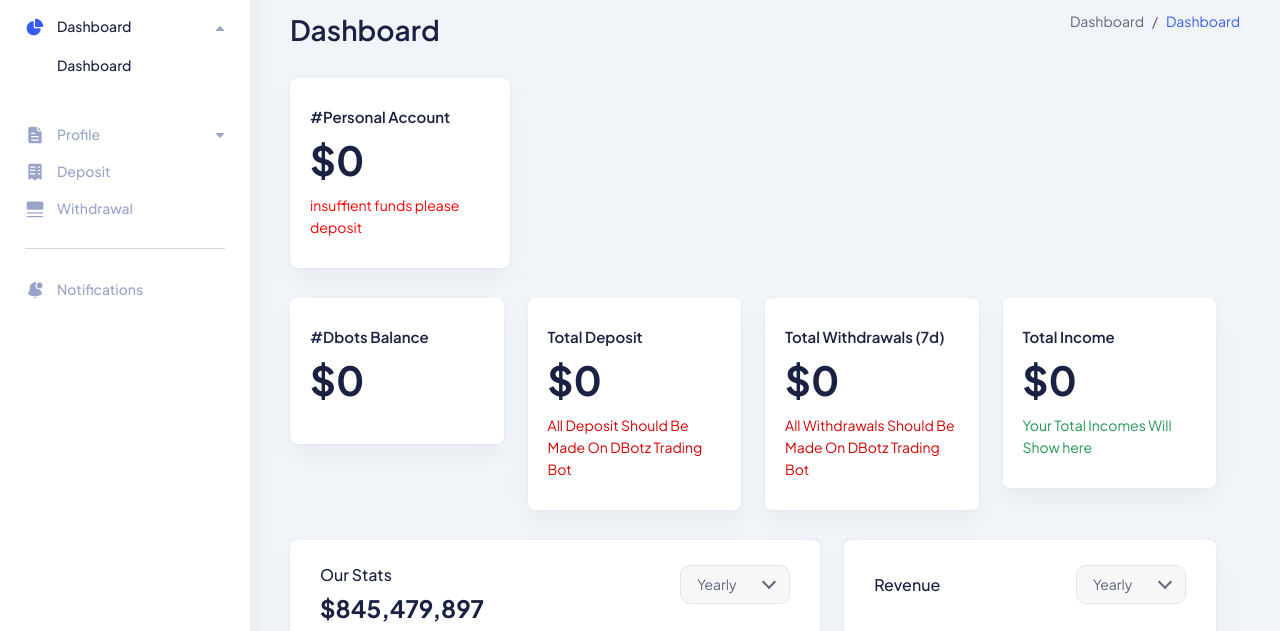
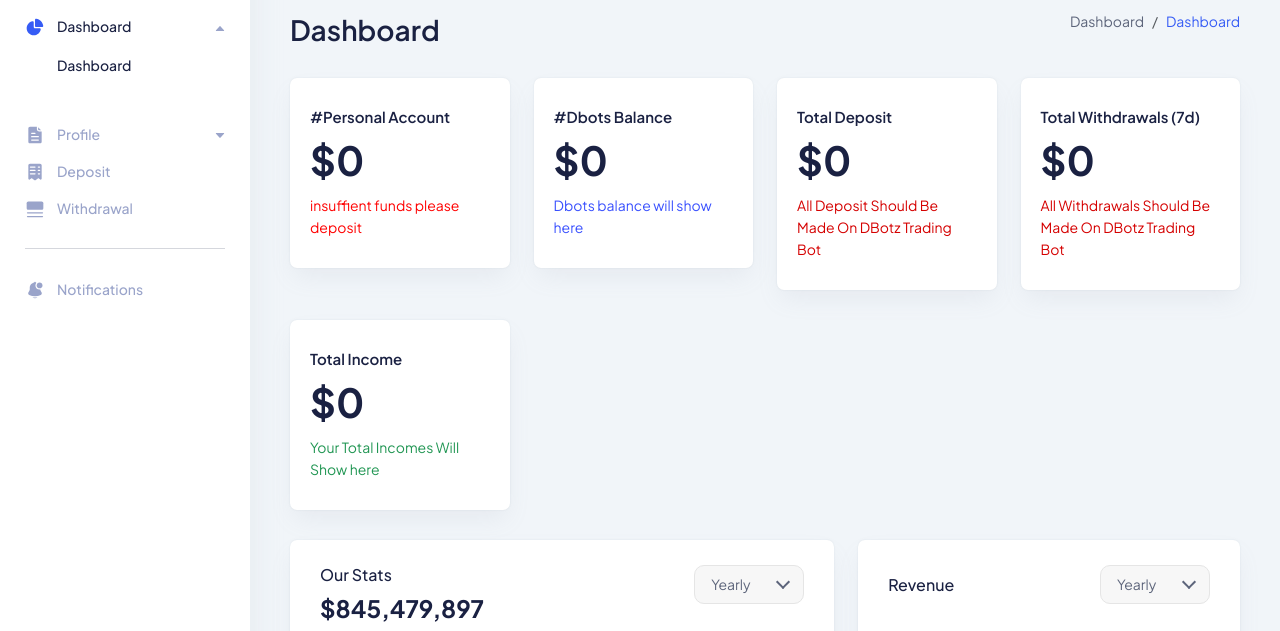
Before and after one commit to DDbots-actv/Dashboard, a website: page index.html in a window 1280 px wide. Shown: the part 109-740 px from the top of the page. Drawn offline with Linux system fonts and the light colour scheme; files whose address does not match are found by name.

Commit message:
Update index.html

```diff
--- a/index.html
+++ b/index.html
@@ -519,7 +519,6 @@
             </div>
 
 
-            <div class="row">
             <div class="col-xl-3 col-lg-4 col-sm-6">
               <div class="icon-card mb-30">
                 <!-- <div class="icon purple">
@@ -528,14 +527,14 @@
                 <div class="content">
                   <h6 class="mb-10">#Dbots Balance</h6>
                   <h3 class="text-bold mb-10"  style="font-size: 2.5rem;">$0</h3>
-                  <p class="text-sm" style="color: red;">
-
-
+                  <p class="text-sm" style="color: rgb(57, 80, 254);">
+                    Dbots balance will show here
                   </p>
                 </div>
               </div>
               <!-- End Icon Cart -->
             </div>
+
 
 
 
```
